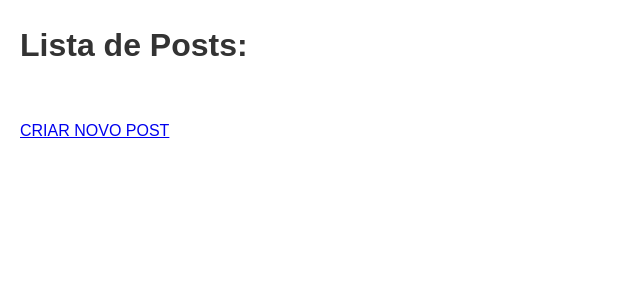
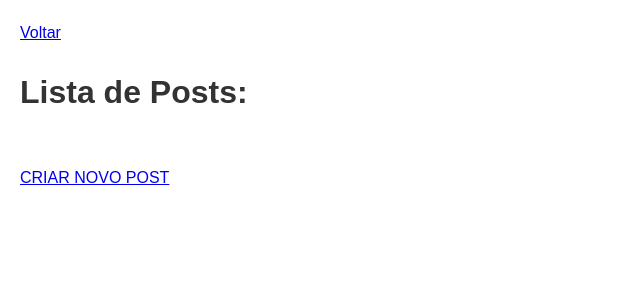
Before and after one commit to BiaPJ23/Entrega_2, a Django app: page /list/ in a window 1280 px wide. Shown: the top 300 px of the page, without its empty margins (0-640 px from the left). Run offline with Django 5.2, Linux system fonts and the light colour scheme; data that the repository does not hold is empty.

Commit message:
Alteração básica no post_list

```diff
--- a/blog/templates/blog/post_list.html
+++ b/blog/templates/blog/post_list.html
@@ -1,5 +1,6 @@
 {% load static %}
 <ul>
+    <a href="{% url 'blog:index' %}">Voltar</a>
     {% block title %}<h1>Lista de Posts:</h1>{% endblock %}
     <link rel="stylesheet" href="{% static 'css/style.css' %}">
     <br>
```
